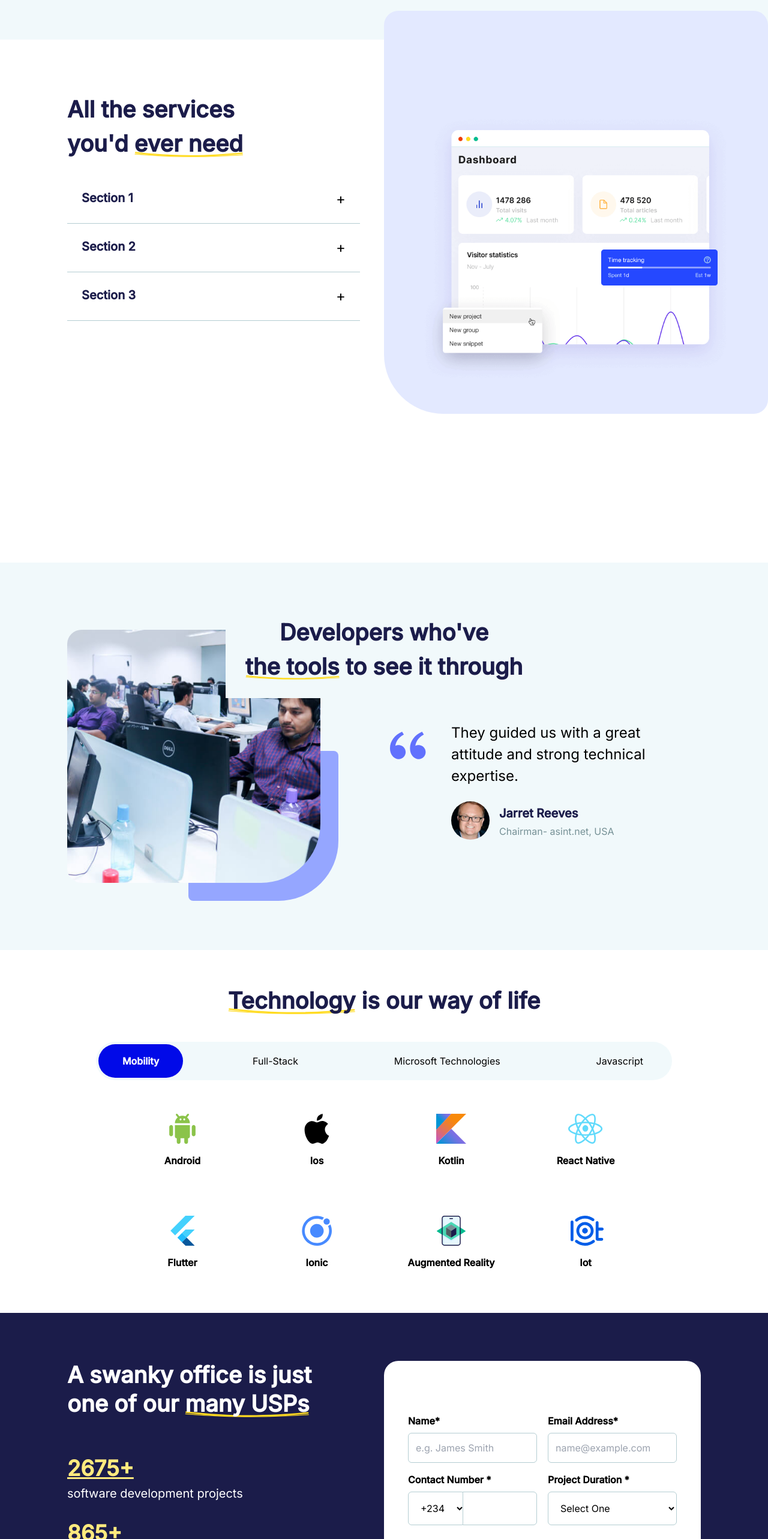
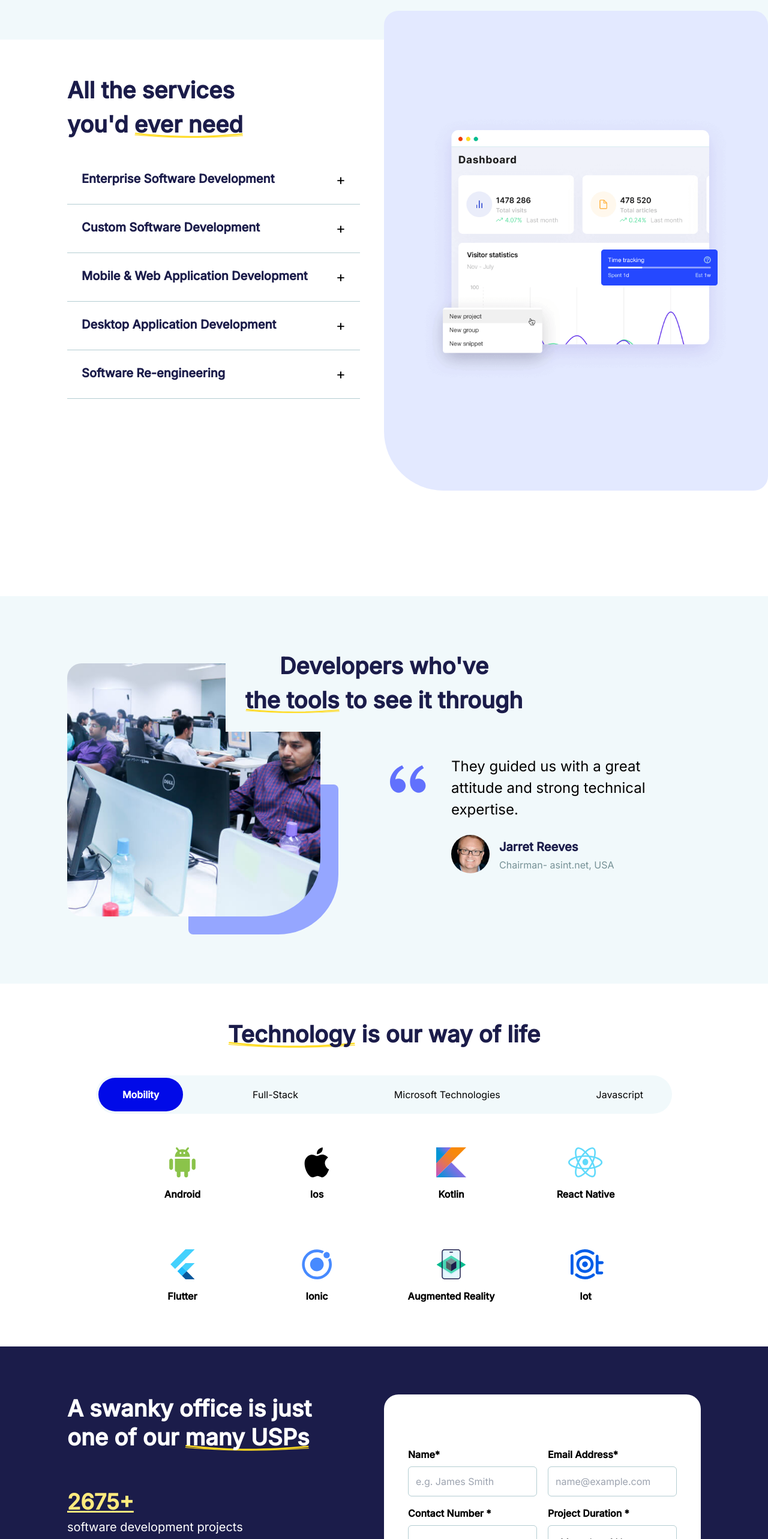
Before and after one commit to alabo-excel/virtual-employee, a React (Vite) app: page / in a window 1280 px wide. Shown: the part 2115-4681 px from the top of the page at 60% size. Built offline with nearby package versions, Linux system fonts and the light colour scheme.

Commit message:
final commit

```diff
--- a/src/components/Accordion.jsx
+++ b/src/components/Accordion.jsx
@@ -1,22 +1,17 @@
 import React, { useState } from 'react';
 
-const Accordion = ({ title, content }) => {
+const Accordion = ({ title, content, changeImage, index }) => {
     const [isActive, setIsActive] = useState(false);
-    const accordionData = {
-        title: 'Section 1',
-        content: `Lorem ipsum dolor, sit amet consectetur adipisicing elit. Quis sapiente
-          laborum cupiditate possimus labore, hic temporibus velit dicta earum
-          suscipit commodi eum enim atque at? Et perspiciatis dolore iure
-          voluptatem.`
-    };
-
-    // const { title, content } = accordionData;
     return (
         <div className="accordion mr-10">
-            <div className={isActive ? "bg-light p-6 rounded-lg border border-border" : `accordion-item nav py-6 border-b border-border px-6 p-2`}>
+            <div onMouseLeave={() => setIsActive(false)}
+                className={isActive ? "bg-light p-6 rounded-lg border border-border" : `accordion-item nav py-6 border-b border-border px-6 p-2`}
+                onClick={() => changeImage(index)}
+            >
                 <div
                     className="accordion-title flex justify-between"
-                    onClick={() => setIsActive(!isActive)}
+                    onClick={() => setIsActive(() => !isActive)}
+                // onMouseEnter={() => setIsActive(true)}
                 >
                     <div className="font-bold text-dark-blue text-xl">{title}</div>
                     <div className="cursor-pointer text-2xl">{isActive ? '-' : '+'}</div>
--- a/src/components/Register.jsx
+++ b/src/components/Register.jsx
@@ -1,6 +1,34 @@
-import React from 'react';
+import { React, useState } from 'react';
 
 const Register = () => {
+    const [UserName, setUserName] = useState("")
+    const [Email, setEmail] = useState("")
+    const [Contact, setContact] = useState("")
+    const [Website, setWebsite] = useState("")
+    const [Desc, setDesc] = useState("")
+    const [Duration, setDuration] = useState("")
+    const submit = (e) => {
+        e.preventDefault()
+        let data = {
+            "name": UserName,
+            "email": Email,
+            "phone": Contact,
+            "duration": Duration,
+            "website_name": Website,
+            "work_requirements": Desc
+        }
+        fetch('https://ipserversite.herokuapp.com/quotes/inquiry-form',{
+            method: "POST",
+            headers: {
+                'Accept': 'application/json',
+                'Content-Type': 'application/json; charset=utf-8'
+            },
+            mode: 'cors',
+            body: JSON.stringify(data)
+        })
+            .then(response => response.json())
+            .then(data => console.log(data));
+    }
     return (
         <div className="register bg-dark-blue">
             <div className="lg:flex px-28 sm:p-0 py-20">
@@ -22,19 +50,20 @@ const Register = () => {
                         <div className='text-xl py-2 text-white'>testimonials on record</div>
                     </div>
                 </div>
-                <div className="lg:w-1/2 bg-white rounded-3xl py-20 sm:px-6 sm:py-8 p-10">
+                <form onSubmit={submit} className="lg:w-1/2 bg-white rounded-3xl py-20 sm:px-6 sm:py-8 p-10">
+                    <div >
                         <div className="flex sm:block justify-between">
                             <div className="w-input sm:my-4">
                                 <div className="my-2">
                                     <label className="font-bold">Name*</label>
                                 </div>
-                            <input type="text" placeholder="e.g. James Smith" className="p-3 border border-border w-full rounded-md" />
+                                <input type="text" onChange={e => setUserName(e.target.value)} placeholder="e.g. James Smith" className="p-3 border border-border w-full rounded-md" />
                             </div>
                             <div className="w-input sm:my-4">
                                 <div className="my-2">
                                     <label className="font-bold">Email Address*</label>
                                 </div>
-                            <input type="text" placeholder="name@example.com" className="p-3 border border-border w-full rounded-md" />
+                                <input onChange={e => setEmail(e.target.value)} type="text" placeholder="name@example.com" className="p-3 border border-border w-full rounded-md" />
                             </div>
                         </div>
                         <div className="flex sm:block justify-between">
@@ -43,18 +72,24 @@ const Register = () => {
                                     <label className="font-bold">Contact Number *</label>
                                 </div>
                                 <div className="flex">
-                                <select className="p-4 rounded-md bg-transparent border border- border-border -mr-1">
+                                    {/* <select className="p-4 rounded-md bg-transparent border border- border-border -mr-1">
                                         <option value="+234">+234</option>
-                                </select>
-                                <input type="number" className="p-3 border border-border w-full rounded-r-md" />
+                                    </select> */}
+                                    <input type="number" onChange={e => setContact(e.target.value)} className="p-3 border border-border w-full rounded-md" />
                                 </div>
                             </div>
                             <div className="w-input my-2 sm:my-4">
                                 <div className="my-2">
                                     <label className="font-bold">Project Duration *</label>
                                 </div>
-                            <select className="p-4 rounded-md bg-transparent border border-border w-full">
-                                <option value="+234">Select One</option>
+                                <select onChange={e => setDuration(e.target.value)} className="p-4 rounded-md bg-transparent border border-border w-full">
+                                    <option value="More than 1 Year">More than 1 Year</option>
+                                    <option value="6 Months to 1 Year">6 Months to 1 Year</option>
+                                    <option value="3 to 6 Months"> 3 to 6 Months</option>
+                                    <option value="1 to 3 Months"> 1 to 3 Months</option>
+                                    <option value="Less than a Month">Less than a Month</option>
+                                    <option value="Not Sure"> Not Sure</option>
+                                    <option value="Apply for a Job">Apply for a Job</option>
                                 </select>
                             </div>
                         </div>
@@ -62,18 +97,19 @@ const Register = () => {
                             <div className="my-2">
                                 <label className="font-bold">Website / Company</label>
                             </div>
-                        <input type="text" placeholder="www.yourwebsite.com" className="p-3 border border-border w-full rounded-md" />
+                            <input onChange={e => setWebsite(e.target.value)} type="text" placeholder="www.yourwebsite.com" className="p-3 border border-border w-full rounded-md" />
                         </div>
                         <div className="my-4">
                             <div className="my-2">
                                 <label className="font-bold">Work Requirement *</label>
                             </div>
-                        <textarea name="" placeholder="Type your answer here" className="p-3 border border-border w-full rounded-md"></textarea>
+                            <textarea onChange={e => setDesc(e.target.value)} name="" placeholder="Type your answer here" className="p-3 border border-border w-full rounded-md"></textarea>
                         </div>
                         <div className="mt-8">
-                        <input type="button" value="start 1-week free trial" className="p-4 font-bold capitalize bg-blue text-white w-full rounded-md" />
+                            <input type="button" onClick={submit} value="start 1-week free trial" className="p-4 font-bold capitalize bg-blue text-white w-full rounded-md" />
                         </div>
                     </div>
+                </form>
             </div>
         </div>
     );
--- a/src/components/Services.jsx
+++ b/src/components/Services.jsx
@@ -1,48 +1,73 @@
-import React from 'react';
+import { React, useState, useEffect } from 'react';
 import Accordion from './Accordion';
-import { Software } from "./images"
+import { Software1, Software2, Software3, Software4, Software5 } from "./images"
 
 const Services = () => {
+    const [image, setImage] = useState(Software1)
+
+    useEffect(() => {
+        setImage(Software1)
+    }, [])
+    const changeImage = (index) => {
+        setImage(accordionData[index].img)
+    }
+    const width = window.innerWidth
     const accordionData = [
         {
-            title: 'Section 1',
-            content: `Lorem ipsum dolor, sit amet consectetur adipisicing elit. Quis sapiente
-          laborum cupiditate possimus labore, hic temporibus velit dicta earum
-          suscipit commodi eum enim atque at? Et perspiciatis dolore iure
-          voluptatem.`
+            title: 'Enterprise Software Development',
+            content: `From SharePoint to ERP, get business-specific apps built in little to no time.`,
+            img: Software1
         },
         {
-            title: 'Section 2',
-            content: `Lorem ipsum, dolor sit amet consectetur adipisicing elit. Mollitia veniam
-          reprehenderit nam assumenda voluptatem ut. Ipsum eius dicta, officiis
-          quaerat iure quos dolorum accusantium ducimus in illum vero commodi
-          pariatur? Impedit autem esse nostrum quasi, fugiat a aut error cumque
-          quidem maiores doloremque est numquam praesentium eos voluptatem amet!
-          Repudiandae, mollitia id reprehenderit a ab odit!`
+            title: 'Custom Software Development',
+            content: `Looking for healthcare, financial, or any other bespoke software? We’ve your back.`,
+            img: Software2
         },
         {
-            title: 'Section 3',
-            content: `Sapiente expedita hic obcaecati, laboriosam similique omnis architecto ducimus magnam accusantium corrupti
-          quam sint dolore pariatur perspiciatis, necessitatibus rem vel dignissimos
-          dolor ut sequi minus iste? Quas?`
+            title: 'Mobile & Web Application Development',
+            content: `Right from native and hybrid apps to a full-fledged CMS, we build them all. `,
+            img: Software3
+        },
+        {
+            title: 'Desktop Application Development',
+            content: `We specialize in 360o development and can build feature-packed apps for you. `,
+            img: Software4
+        },
+        {
+            title: 'Software Re-engineering',
+            content: `Looking forward to sync ups or modifications? We can do it all.`,
+            img: Software5
         }
     ];
+    const mapAccordion = accordionData.map(({ title, img }, index) => {
+        return (
+            <div key={index}>
+                <div className="bg-light-blue lg:absolute right-0 -top-12 bottom-0 rounded-3xl lg:rounded-tl-3xl lg:h-200 lg:w-1/2 sm:py-6">
+                    <img src={img} alt="" className="lg:mt-44 w-4/5 mx-auto" />
+                </div>
+                <div className="my-8 font-bold text-dark-blue">{title}</div>
+            </div>
+        )
+    })
     return (
-        <div className="px-28 sm:p-4 py-16 relative">
-            <div className="lg:flex sm:h-auto h-screen">
+        <div className="px-28 sm:p-4 py-8 relative">
+            <div className="lg:flex sm:h-auto lg:h-screen">
                 <div className="lg:w-1/2 ">
                     <div className="text text-dark-blue lg:text-left text-center font-bold py-6">
                         All the services<br />
                         you'd <span className="line">ever need</span>
                     </div>
                     <div className="lg:block hidden">
-                        {accordionData.map(({ title, content }) => (
-                            <Accordion title={title} content={content} />
+                        {accordionData.map(({ title, content, img }, index) => (
+                            <Accordion changeImage={changeImage} img={img} key={index} index={index} title={title} content={content} />
                         ))}
                     </div>
                 </div>
-                <div className="bg-light-blue lg:absolute right-0 -top-12 bottom-0 rounded-3xl lg:rounded-tl-3xl sm:rounded-3xl rounded-bl-large lg:h-150 lg:w-1/2 sm:py-6">
-                    <img src={Software} alt="" className="lg:mt-44 w-4/5 mx-auto" />
+                <div className="lg:block hidden bg-light-blue lg:absolute right-0 -top-12 bottom-0 rounded-3xl lg:rounded-tl-3xl sm:rounded-3xl rounded-bl-large lg:h-200 lg:w-1/2 sm:py-6">
+                    <img src={image} alt="" className="lg:mt-44 w-4/5 mx-auto" />
+                </div>
+                <div>
+                    {width <= 850 ? mapAccordion : ""}
                 </div>
             </div>
         </div>
--- a/src/components/developer-section/SectionThree.jsx
+++ b/src/components/developer-section/SectionThree.jsx
@@ -4,7 +4,7 @@ import { Office3, Quote, Jarret } from '../images'
 
 const DevelopersSection = () => {
     return (
-        <div className="bg-light lg:p-28 p-20 sm:p-4 sm:mt-0 -mt-14">
+        <div className="bg-light lg:p-28 p-20 sm:p-4 sm:mt-0 mt-16">
             <div className="lg:relative flex justify-center">
                 <div className="lg:w-1/2 text bg-light mx-auto text-center z-20 lg:absolute -top-12 mx-auto text-dark-blue font-bold lg:p-6 mb-8 lg:mb-0">
                     Developers who've<br />
--- a/src/components/images.js
+++ b/src/components/images.js
@@ -9,7 +9,11 @@ export { default as Larry } from "/images/larry.jpg"
 export { default as Travis } from "/images/travis.jpg"
 export { default as Jarret } from "/images/jarret.jpg"
 
-export { default as Software } from "/images/enterprise-software-mobile.png"
+export { default as Software1 } from "/images/enterprise-software-mobile.png"
+export { default as Software2 } from "/images/custom-software-mobile.png"
+export { default as Software3 } from "/images/mobile-web-mobile.png"
+export { default as Software4 } from "/images/desktop-app-mobile.png"
+export { default as Software5 } from "/images/re-engineering-mobile.png"
 
 
 export { default as Andorid } from "/images/android.svg"
--- a/tailwind.config.js
+++ b/tailwind.config.js
@@ -19,7 +19,7 @@ module.exports = {
         '100': '25rem;',
         '120': '29rem;',
         '150': '42rem;',
-
+        '200': '50rem;',
       }
     },
     borderRadius: {
```
Also changed, not shown: index.html (+12 -0 lines), src/components/data.js (+6 -2 lines), 1 other file (tests, documents, lock files or other folders). Lines whose indentation alone changed are shown as unchanged.
